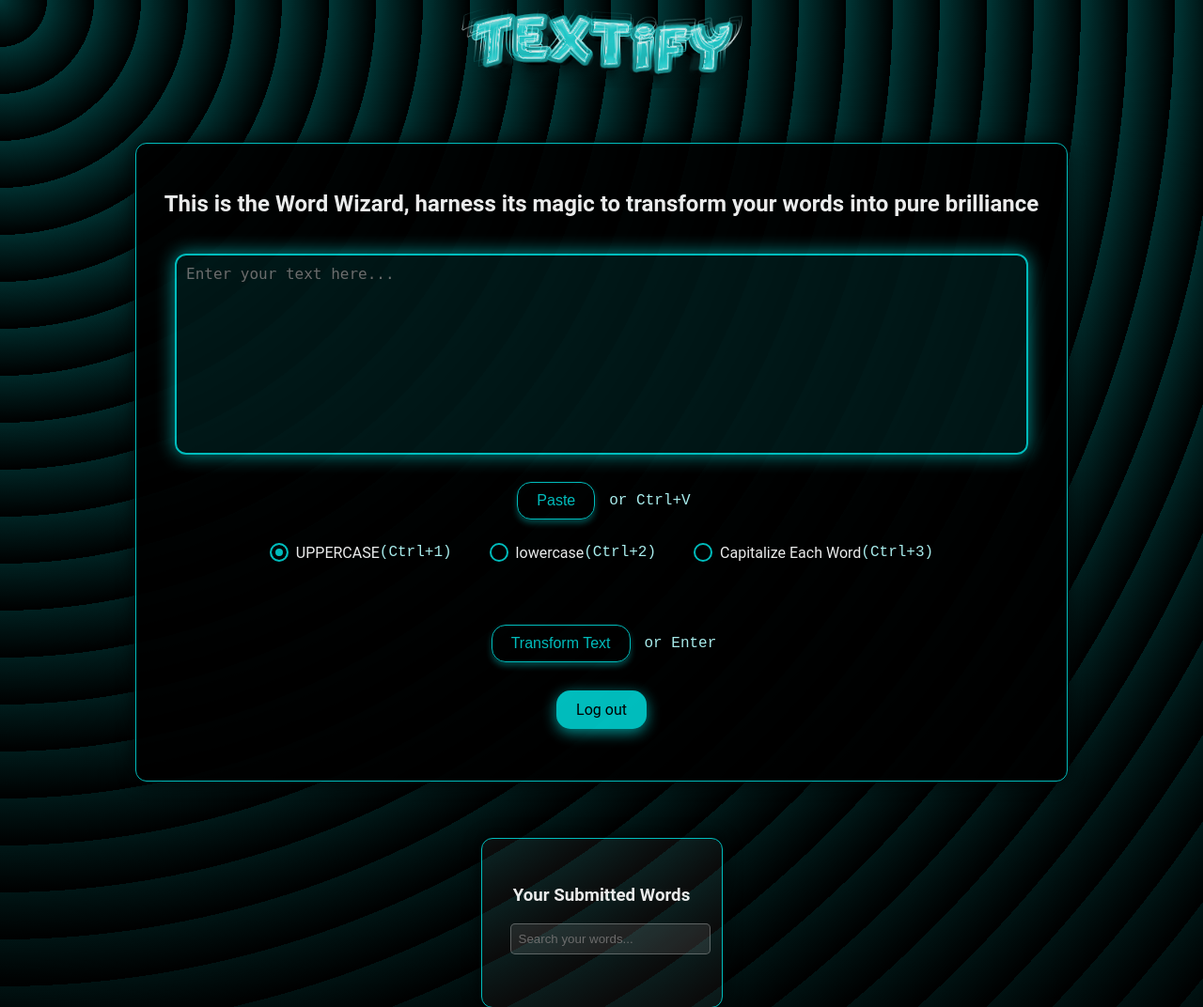
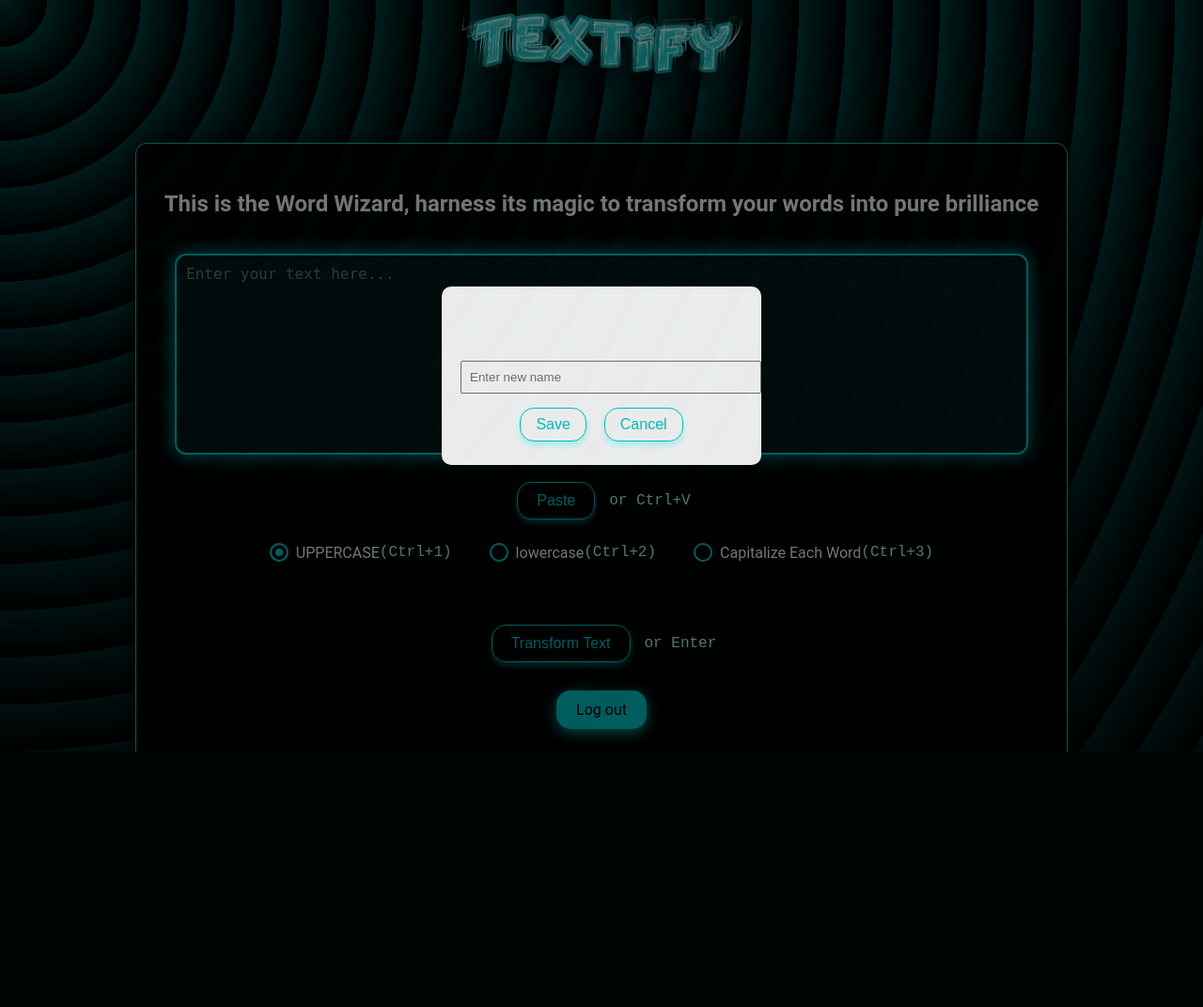
Before and after one commit to abdulrahmanALQYSI/Textify, a PHP site: page /main.php in a window 1280 px wide. Shown: the top 1072 px of the page at 94% size. After the commit the page ends 800 px from the top, so only its background shows below. Run offline with PHP 8.4, Linux system fonts and the light colour scheme.

Commit message:
edit usernamne

```diff
--- a/main.php
+++ b/main.php
@@ -112,8 +112,9 @@
     <div class="container">
       <h2>This is the Word Wizard, harness its magic to transform your words into pure brilliance</h2>
       <?php if (isset($_SESSION['username'])): ?>
-        <p style="margin-top: -15px; font-size: 32px; font-weight: bold; text-align: left; color: rgba(255, 255, 255, 0.95);">
+        <p style="margin-top: -10px; font-size: 32px; font-weight: bold; text-align: left; color: rgba(255, 255, 255, 0.95);">
           Welcome, <?php echo htmlspecialchars($_SESSION['username']); ?>!
+          <button onclick="document.getElementById('editUsernameModal').style.display='block'" style="background: none; border: none; color: #fff; margin-left: 10px; cursor: pointer;">✏️</button>
         </p>
       <?php endif; ?>
       <br>
@@ -187,6 +188,17 @@
       });
     });
   </script>
+
+  <div id="editUsernameModal" style="display: none; position: fixed; top: 0; left: 0; width: 100%; height: 100%; background: rgba(0,0,0,0.5); display: flex; justify-content: center; align-items: center;">
+    <div style="background: white; padding: 20px; border-radius: 10px; max-width: 300px; width: 90%; text-align: center;">
+      <h3>Edit Your Name</h3>
+      <form method="POST" action="update_username.php">
+        <input type="text" name="new_username" placeholder="Enter new name" required style="width: 100%; padding: 8px; margin-bottom: 10px;">
+        <button type="submit" style="padding: 8px 16px;">Save</button>
+        <button type="button" onclick="document.getElementById('editUsernameModal').style.display='none'" style="padding: 8px 16px; margin-left: 10px;">Cancel</button>
+      </form>
+    </div>
+  </div>
 </body>
 
 </html>
```
